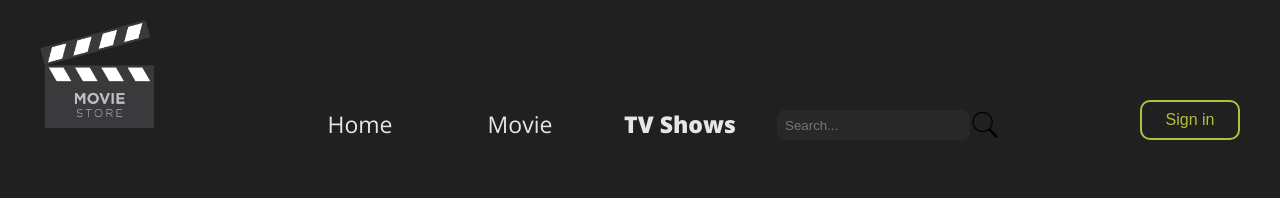
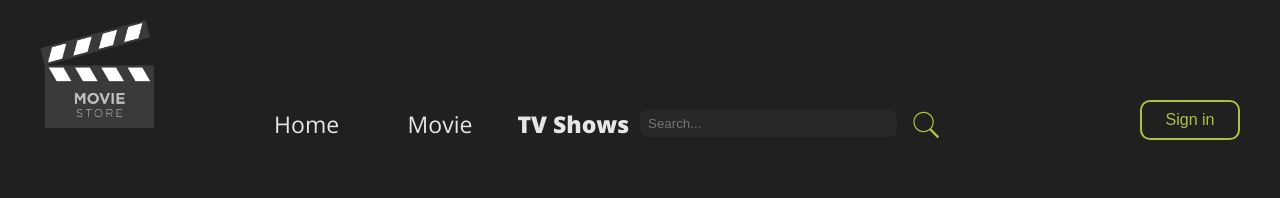
Before and after one commit to Vasya1988/moviestore, a Next.js app: page /tvshows in a window 1280 px wide. Shown: the top 198 px of the page. Built offline with nearby package versions, Linux system fonts and the light colour scheme; no server answers.

Commit message:
Creating a Search Component is continuing

```diff
--- a/app/Context/Context.js
+++ b/app/Context/Context.js
@@ -5,15 +5,22 @@ import React, { createContext, useContext, useState } from "react";
 const GlobalContext = createContext(
     {
         genreName: '',
-        setGenreName: useState
+        setGenreName: useState,
+        searchName: '',
+        setSearchName: useState
     }
 )
 
 export const GlobalContextProvider = ({ children }) => {
     const [genreName, setGenreName] = useState();
-
+    const [searchName, setSearchName] = useState('')
     return (
-        <GlobalContext.Provider value={{genreName, setGenreName}}>
+        <GlobalContext.Provider
+            value={{
+                genreName, setGenreName,
+                searchName, setSearchName
+            }}
+        >
             { children }
         </GlobalContext.Provider>
     )
--- a/app/components/header/Header.module.sass
+++ b/app/components/header/Header.module.sass
@@ -7,7 +7,7 @@
     display: grid
     justify-items: end
     align-items: end
-    grid-template-columns: 1fr 2fr 1fr 1fr
+    grid-template-columns: 1fr 2fr 2fr 1fr
     top: 20px
     position: fixed
     // background-color: var(--HeaderColorTest)
--- a/app/components/search/Search.module.sass
+++ b/app/components/search/Search.module.sass
@@ -1,11 +1,20 @@
 .Search
-    display: flex
+    width: 100%
+    display: grid
+    grid-template-columns: 2fr 1fr
+    grid-gap: 14px
     input
+        width: 100%
         background-color: rgba(255, 255, 255, 0.04)
         padding: 6px 8px
         box-sizing: border-box
         border-radius: 8px
         border: none
+        color: #e6e6e6
+        &:focus-visible
+            // border-bottom: 2px solid var(--lightblue)
+            outline: none
+            color: #e6e6e6
     button
         max-width: 30px
         width: 100%
--- a/app/components/search/Search.tsx
+++ b/app/components/search/Search.tsx
@@ -1,12 +1,21 @@
+'use client'
 import Styles from './Search.module.sass';
+import ChangeHandler from './SearchHelper';
+import { useGlobalContext } from '../../Context/Context'
 
-const Search = () => {
+const Search = (name: string) => {
+
+    const {searchName} = useGlobalContext()
+    console.log(searchName)
     return (
         <div className={Styles.Search}>
-            <input type="text" placeholder={'Search...'}/>
+            <form onSubmit={(item) => {item.preventDefault(), console.log(item.target[0].value)}} >
+                <input type="text" placeholder={'Search...'}/>
+            </form>
+
             <button type='submit'>
                 <svg xmlns="http://www.w3.org/2000/svg" x="0px" y="0px" width="50" height="50" viewBox="0 0 50 50">
-                    <path d="M 21 3 C 11.621094 3 4 10.621094 4 20 C 4 29.378906 11.621094 37 21 37 C 24.710938 37 28.140625 35.804688 30.9375 33.78125 L 44.09375 46.90625 L 46.90625 44.09375 L 33.90625 31.0625 C 36.460938 28.085938 38 24.222656 38 20 C 38 10.621094 30.378906 3 21 3 Z M 21 5 C 29.296875 5 36 11.703125 36 20 C 36 28.296875 29.296875 35 21 35 C 12.703125 35 6 28.296875 6 20 C 6 11.703125 12.703125 5 21 5 Z"></path>
+                    <path d="M 21 3 C 11.621094 3 4 10.621094 4 20 C 4 29.378906 11.621094 37 21 37 C 24.710938 37 28.140625 35.804688 30.9375 33.78125 L 44.09375 46.90625 L 46.90625 44.09375 L 33.90625 31.0625 C 36.460938 28.085938 38 24.222656 38 20 C 38 10.621094 30.378906 3 21 3 Z M 21 5 C 29.296875 5 36 11.703125 36 20 C 36 28.296875 29.296875 35 21 35 C 12.703125 35 6 28.296875 6 20 C 6 11.703125 12.703125 5 21 5 Z" fill='var(--ButtonColor)'></path>
                 </svg>
             </button>
             {/* <FontAwesomeIcon icon="fal fa-search" style={{color: "#ebebeb",}} /> */}
--- /dev/null
+++ b/app/components/search/SearchHelper.ts
@@ -0,0 +1,9 @@
+import { useGlobalContext } from "@/app/Context/Context"
+
+// const {setSearchName} = useGlobalContext()
+
+const ChangeHandler = (name: string) => {
+    console.log(name)
+    // setSearchName(name)
+}
+export default ChangeHandler
```
